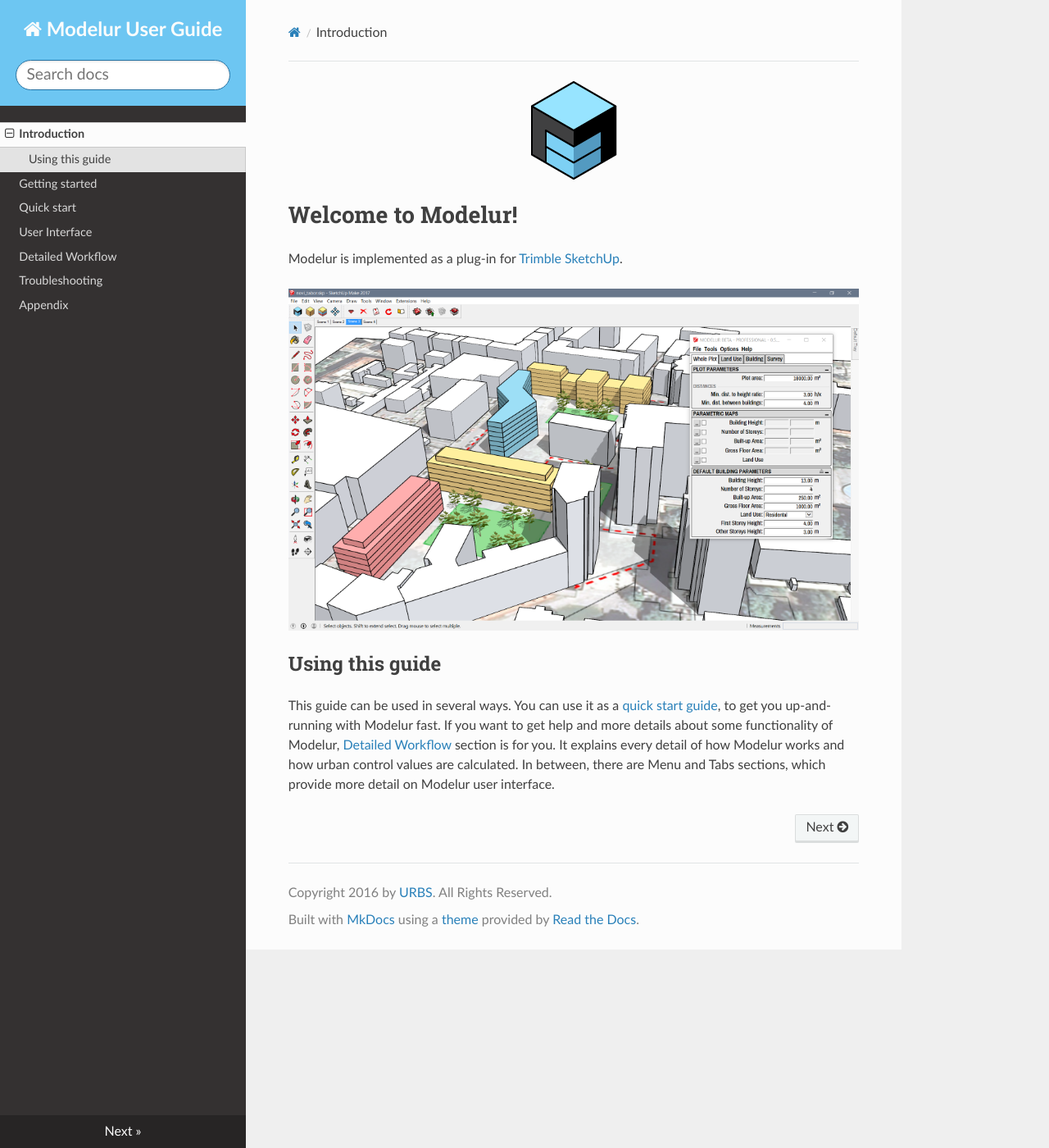
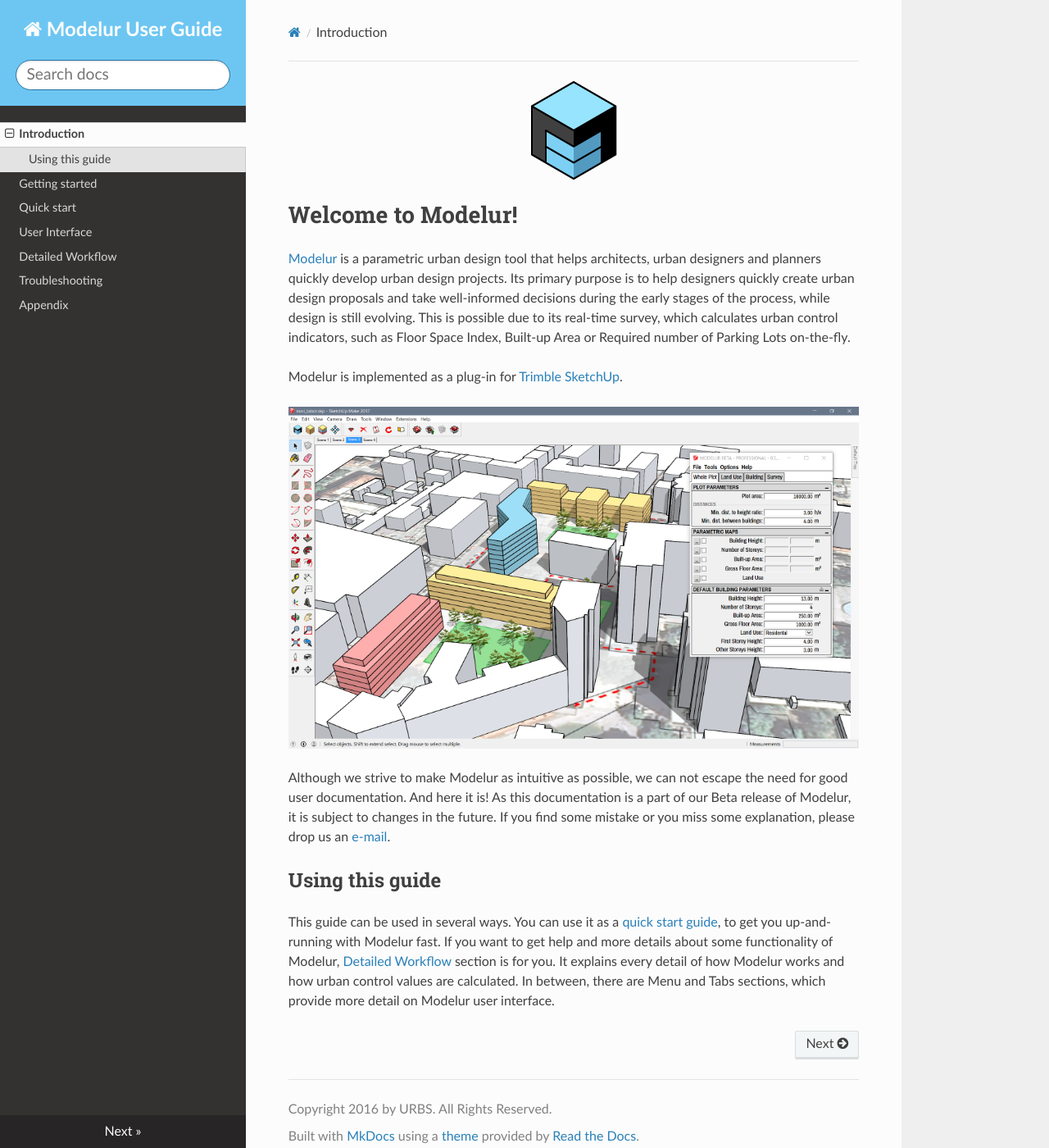
Before and after one commit to Modelur/docs, an MkDocs documentation site: the page built from docs/index.md, in a window 1280 px wide and 1400 px high. Shown: the whole window at 82% size. Built offline with MkDocs 1.6.1, drawn with Linux system fonts in a browser that asks for light colours; nearby versions of some CDN libraries; old or Windows-style settings are respelled for this version of MkDocs.

Commit message:
Revert "Update"
This reverts commit 9a7a6ca28f945f4116f96418df1a0941dbc4a51e.

```diff
--- a/docs/index.md
+++ b/docs/index.md
@@ -10,11 +10,13 @@
 Welcome to Modelur!
 ===================
 
+[Modelur](https://modelur.eu) is a parametric urban design tool that helps architects, urban designers and planners quickly develop urban design projects. Its primary purpose is to help designers quickly create urban design proposals and take well-informed decisions during the early stages of the process, while design is still evolving. This is possible due to its real-time survey, which calculates urban control indicators, such as Floor Space Index, Built-up Area or Required number of Parking Lots on-the-fly.
 
 Modelur is implemented as a plug-in for [Trimble SketchUp](http://www.sketchup.com).
 
 ![Modelur screenshot](img/modelur_beta.png)
 
+Although we strive to make Modelur as intuitive as possible, we can not escape the need for good user documentation. And here it is! As this documentation is a part of our Beta release of Modelur, it is subject to changes in the future. If you find some mistake or you miss some explanation, please drop us an [e-mail](mailto:support@modelur.com).
 
 Using this guide
 ----------------
--- a/mkdocs.yml
+++ b/mkdocs.yml
@@ -10,7 +10,7 @@
 theme: 'readthedocs'
 extra_css:
 - custom.css
-copyright: Copyright 2016 by <a href="https://modelur.eu">URBS</a>. All Rights Reserved.
+copyright: Copyright 2016 by URBS. All Rights Reserved.
 site_favicon: modelur.ico
 site_author: The Modelur Team
 extra:
```
Also changed, not shown: 1 other file.
